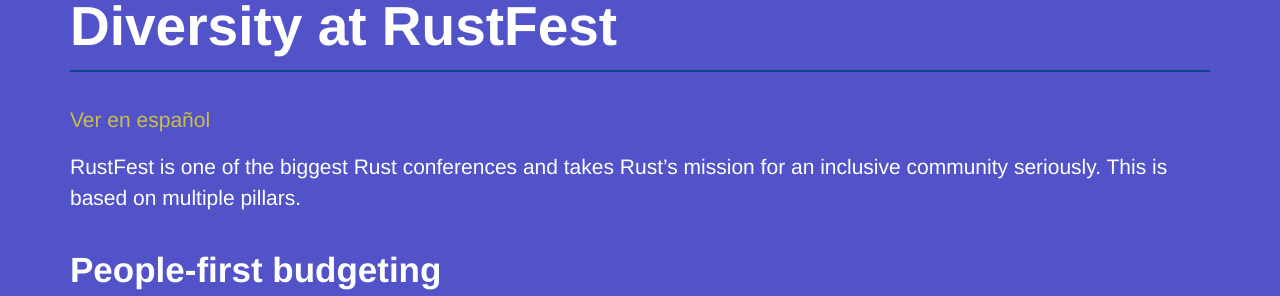
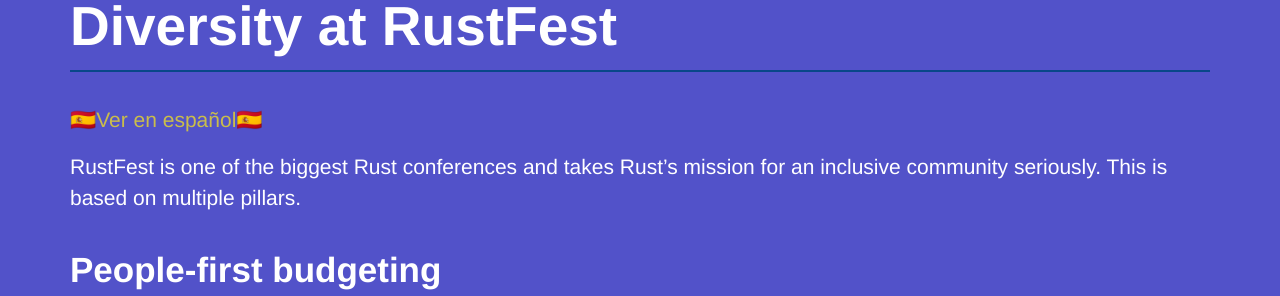
Before and after one commit to RustFestEU/barcelona.rustfest.eu, a Jekyll site: the page built from diversity.md, in a window 1280 px wide and 900 px high. Shown: the part 153-449 px from the top of the window. Built offline with Jekyll 4.4.1, drawn with Linux system fonts in a browser that asks for light colours; nearby versions of some CDN libraries.

Commit message:
Add spanish flags to highlight the link

```diff
--- a/diversity.md
+++ b/diversity.md
@@ -4,7 +4,7 @@
 title: Diversity at RustFest
 ---
 
-[Ver en español](/diversity/es/)
+[🇪🇸Ver en español🇪🇸](/diversity/es/)
 
 RustFest is one of the biggest Rust conferences and takes Rust's mission for an inclusive community seriously. This is based on multiple pillars.
 
```
